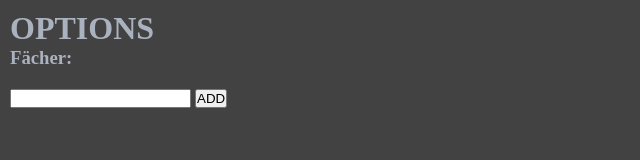
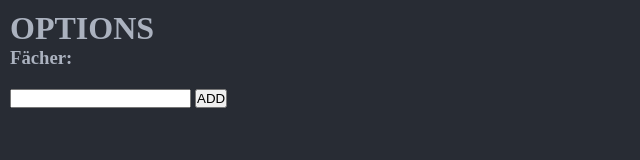
Before and after one commit to Marc-Beyer/stundenplan-bib, a browser extension: page src/ui/options.html in a window 1280 px wide. Shown: the whole page, without its empty margins (0-640 px from the left). Drawn offline with Linux system fonts and the light colour scheme.

Commit message:
replaced bg color again

```diff
--- a/src/ui/style/main.scss
+++ b/src/ui/style/main.scss
@@ -1,4 +1,4 @@
-$main-bg-color: #424242;
+$main-bg-color: #282C34;
 $main-color: #ABB2BF;
 
 *{
```
Also changed, not shown: src/ui/style/main.css.
